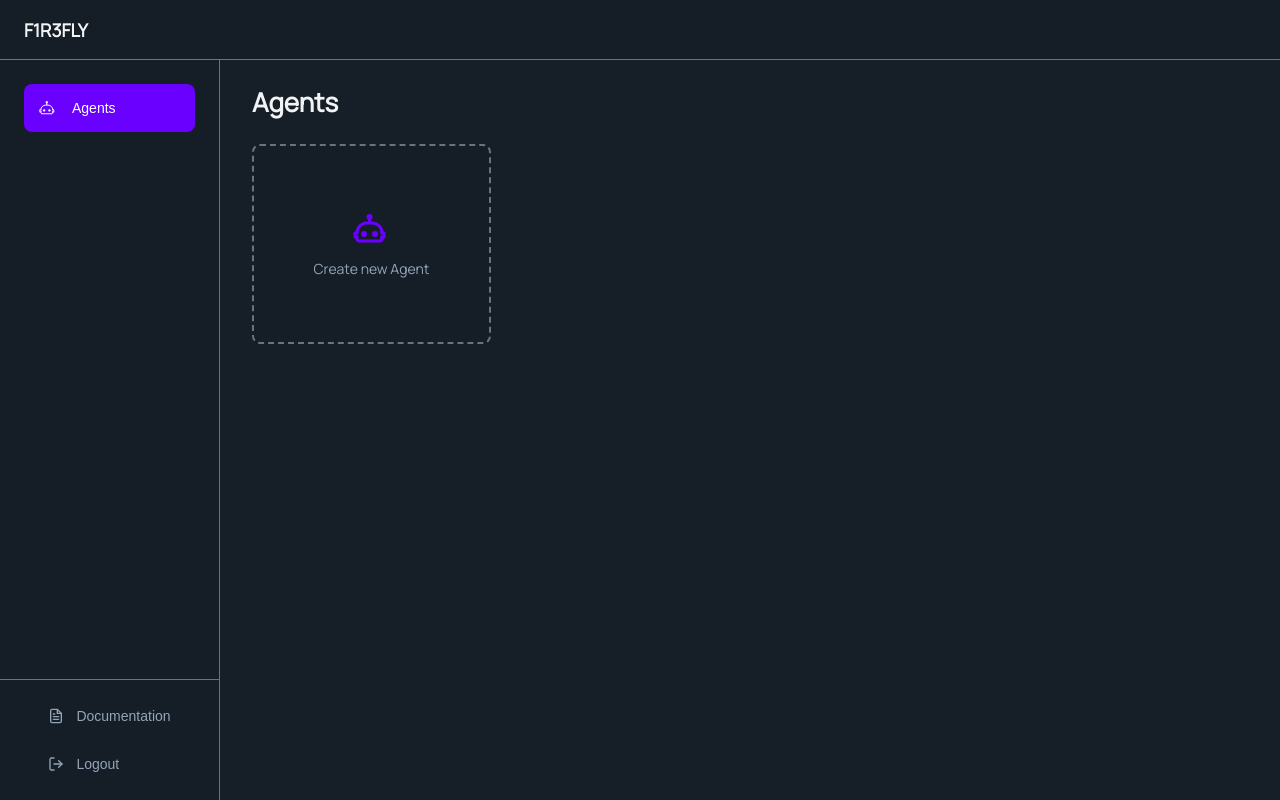
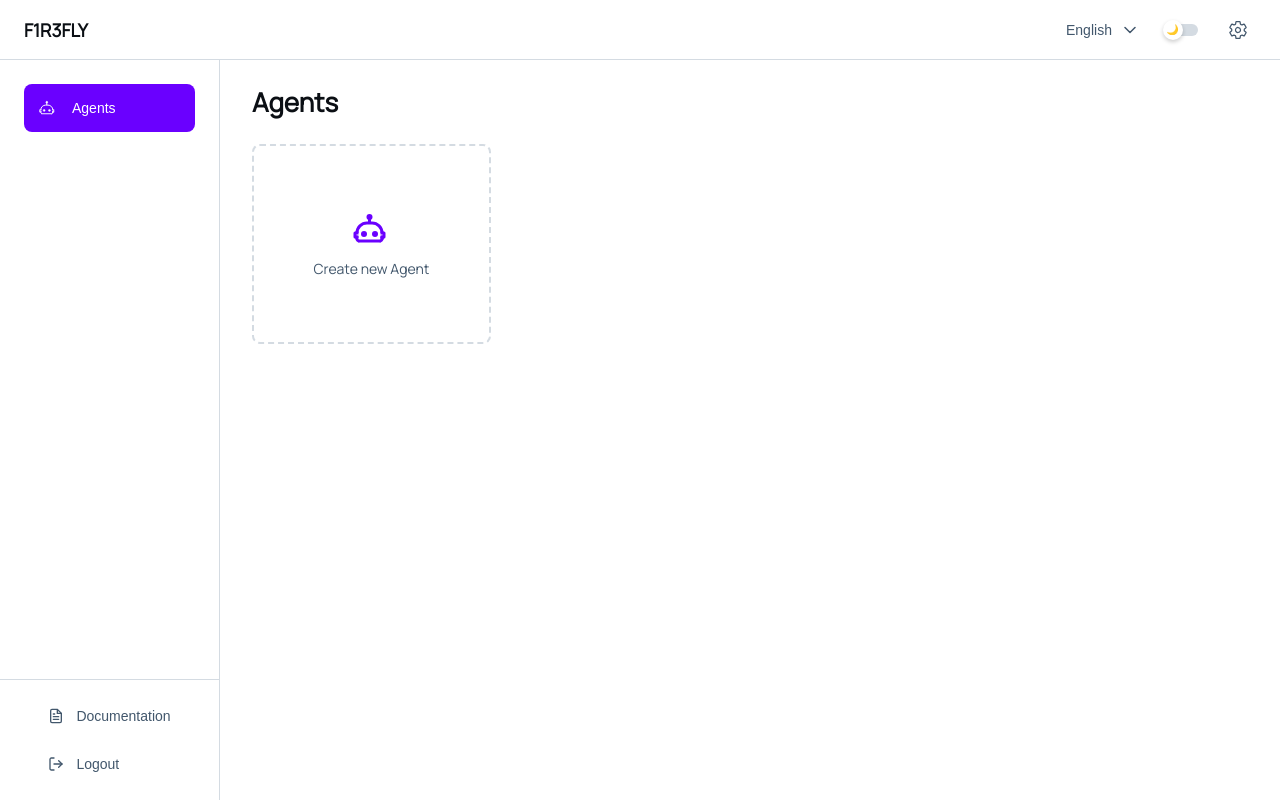
Before and after one commit to F1R3FLY-io/embers-frontend, a React (Vite) app in the folder apps/embers/: page /create in a window 1280 px wide. Built offline with nearby package versions, Linux system fonts and the light colour scheme.

Commit message:
create finished for now

```diff
--- a/apps/embers/src/index.scss
+++ b/apps/embers/src/index.scss
@@ -2,12 +2,14 @@
   margin: 0;
   padding: 0;
   box-sizing: border-box;
+  transition: background-color 0.3s ease, color 0.3s ease, border-color 0.3s ease;
 }
 
 html, body {
   height: 100%;
   background-color: var(--background-color);
   overflow: hidden;
+  transition: background-color 0.3s ease, color 0.3s ease;
 }
 
 @media (prefers-color-scheme: dark) {
@@ -34,5 +36,5 @@ html, body {
   --text-color-primary: #0b0f14;
   --text-color-secondary: #42576c;
   --background-neutral-overlay: #faf7ffe5;
-  --border-color: #9ca3af;
+  --border-color: #D4DBE2;
 }
--- a/apps/embers/src/pages/Create/Create.module.scss
+++ b/apps/embers/src/pages/Create/Create.module.scss
@@ -8,10 +8,11 @@
 .headerBar {
   width: 100%;
   height: 60px;
-  background-color: var(--background-neutral-overlay);
+  background-color: var(--background-color);
   border-bottom: 1px solid var(--border-color);
   display: flex;
   align-items: center;
+  justify-content: space-between;
   padding: 0 24px;
   position: sticky;
   top: 0;
@@ -25,6 +26,144 @@
   margin: 0;
 }
 
+.headerRight {
+  display: flex;
+  align-items: center;
+  gap: 16px;
+}
+
+.languageDropdown {
+  position: relative;
+
+  .dropdown {
+    background-color: transparent;
+    border: none;
+    border-radius: 6px;
+    padding: 6px 24px 6px 12px;
+    color: var(--text-color-secondary);
+    font-size: 14px;
+    cursor: pointer;
+    outline: none;
+    transition: all 0.3s ease;
+    appearance: none;
+    -webkit-appearance: none;
+    -moz-appearance: none;
+
+    &:hover {
+      background-color: rgba(255, 255, 255, 0.05);
+      color: var(--text-color-primary);
+    }
+  }
+
+  .chevron {
+    position: absolute;
+    right: 8px;
+    top: 50%;
+    transform: translateY(-50%);
+    pointer-events: none;
+    transition: all 0.3s ease;
+    color: var(--text-color-secondary);
+  }
+
+  &:hover .chevron {
+    color: var(--text-color-primary);
+  }
+}
+
+.themeSwitch {
+  .switch {
+    position: relative;
+    display: inline-block;
+    width: 44px;
+    height: 24px;
+  }
+
+  .switch input {
+    opacity: 0;
+    width: 0;
+    height: 0;
+  }
+
+  .slider {
+    position: absolute;
+    cursor: pointer;
+    top: 6px;
+    left: 6px;
+    right: 6px;
+    bottom: 6px;
+
+    background-color: var(--border-color);
+    transition: all 0.3s ease;
+    border-radius: 12px;
+
+    &:before {
+      position: absolute;
+      content: "";
+      height: 20px;
+      width: 20px;
+      left: -3px;
+      top: -4px;
+      background-color: white;
+      transition: all 0.3s ease;
+      border-radius: 50%;
+      box-shadow: 0 2px 4px rgba(0, 0, 0, 0.2);
+    }
+
+    &:after {
+      position: absolute;
+      content: "🌙";
+      font-size: 10px;
+      left: -1.5px;
+      top: -2px;
+      transition: all 0.3s ease;
+      pointer-events: none;
+      z-index: 1;
+      display: flex;
+      align-items: center;
+      justify-content: center;
+      width: 16px;
+      height: 16px;
+    }
+  }
+
+  input:checked + .slider {
+    background-color: #4a4a4a;
+  }
+
+  input:checked + .slider:before {
+    transform: translateX(20px);
+    background-color: #6a00ff;
+  }
+
+  input:checked + .slider:after {
+    transform: translateX(20px);
+    filter: brightness(0) invert(1);
+  }
+}
+
+.settingsIcon {
+  background: none;
+  border: none;
+  color: var(--text-color-secondary);
+  cursor: pointer;
+  padding: 8px;
+  border-radius: 6px;
+  display: flex;
+  align-items: center;
+  justify-content: center;
+  transition: all 0.3s ease;
+
+  &:hover {
+    color: white;
+    background-color: rgba(255, 255, 255, 0.1);
+  }
+
+  svg {
+    width: 20px;
+    height: 20px;
+  }
+}
+
 .mainContent {
   flex: 1;
   display: flex;
@@ -34,7 +173,7 @@
 
 .dashboard {
   width: 220px;
-  background-color: var(--background-neutral-overlay);
+  background-color: var(--background-color);
   border-right: 1px solid var(--border-color);
   padding: 24px;
   min-height: 100%;
@@ -84,7 +223,7 @@
 }
 
 .gridBox {
-  background-color: var(--background-neutral-overlay);
+  background-color: var(--background-color);
   border: 1px solid var(--border-color);
   border-radius: 8px;
   padding: 16px;
@@ -92,7 +231,7 @@
   display: flex;
   align-items: center;
   justify-content: center;
-  transition: all 0.2s ease;
+  transition: all 0.3s ease;
 }
 
 .gridBox:hover {
@@ -156,12 +295,12 @@
   color: var(--text-color-secondary);
   cursor: pointer;
   border-radius: 8px;
-  transition: all 0.2s ease;
+  transition: all 0.3s ease;
   font-size: 14px;
 }
 
 .iconButton:hover {
-  background-color: var(--background-neutral-overlay);
+  background-color: rgba(255, 255, 255, 0.05);
   color: var(--text-color-primary);
 
   svg {
--- a/apps/embers/src/pages/Create/Create.tsx
+++ b/apps/embers/src/pages/Create/Create.tsx
@@ -1,13 +1,67 @@
-import { ContainerWithLogo } from "@/lib/components/ContainerWithLogo";
+import { useState, useEffect } from "react";
 import { Text } from "@/lib/components/Text";
 import styles from "./Create.module.scss";
 
 export default function Create() {
+  const [isDarkMode, setIsDarkMode] = useState(true);
+
+  useEffect(() => {
+    // Check for saved theme preference or default to dark
+    const savedTheme = localStorage.getItem('theme');
+    const prefersDark = window.matchMedia('(prefers-color-scheme: dark)').matches;
+    const shouldBeDark = savedTheme ? savedTheme === 'dark' : prefersDark;
+
+    setIsDarkMode(shouldBeDark);
+    updateTheme(shouldBeDark);
+  }, []);
+
+  const updateTheme = (dark: boolean) => {
+    if (dark) {
+      document.documentElement.classList.remove('light-theme');
+    } else {
+      document.documentElement.classList.add('light-theme');
+    }
+    localStorage.setItem('theme', dark ? 'dark' : 'light');
+  };
+
+  const toggleTheme = () => {
+    const newDarkMode = !isDarkMode;
+    setIsDarkMode(newDarkMode);
+    updateTheme(newDarkMode);
+  };
   return (
     <div className={styles.page}>
       <div className={styles.headerBar}>
         <div className={styles.appTitle}>
           <Text type="title" fontSize={18}>F1R3FLY</Text>
+        </div>
+        <div className={styles.headerRight}>
+          <div className={styles.languageDropdown}>
+            <select className={styles.dropdown}>
+              <option value="en">English</option>
+              <option value="es">Español</option>
+              <option value="fr">Français</option>
+              <option value="de">Deutsch</option>
+            </select>
+            <svg className={styles.chevron} width="12" height="8" viewBox="0 0 12 8" fill="none" xmlns="http://www.w3.org/2000/svg">
+              <path d="M1 1.5L6 6.5L11 1.5" stroke="currentColor" strokeWidth="1.5" strokeLinecap="round" strokeLinejoin="round"/>
+            </svg>
+          </div>
+          <div className={styles.themeSwitch}>
+            <label className={styles.switch}>
+              <input
+                type="checkbox"
+                checked={isDarkMode}
+                onChange={toggleTheme}
+              />
+              <span className={styles.slider}></span>
+            </label>
+          </div>
+          <button className={styles.settingsIcon}>
+            <svg width="20" height="20" viewBox="0 0 512 512" fill="none" xmlns="http://www.w3.org/2000/svg">
+              <path d="M262.29,192.31a64,64,0,1,0,57.4,57.4A64.13,64.13,0,0,0,262.29,192.31ZM416.39,256a154.34,154.34,0,0,1-1.53,20.79l45.21,35.46A10.81,10.81,0,0,1,462.52,326l-42.77,74a10.81,10.81,0,0,1-13.14,4.59l-44.9-18.08a16.11,16.11,0,0,0-15.17,1.75A164.48,164.48,0,0,1,325,400.8a15.94,15.94,0,0,0-8.82,12.14l-6.73,47.89A11.08,11.08,0,0,1,298.77,470H213.23a11.11,11.11,0,0,1-10.69-8.87l-6.72-47.82a16.07,16.07,0,0,0-9-12.22,155.3,155.3,0,0,1-21.46-12.57,16,16,0,0,0-15.11-1.71l-44.89,18.07a10.81,10.81,0,0,1-13.14-4.58l-42.77-74a10.8,10.8,0,0,1,2.45-13.75l38.21-30a16.05,16.05,0,0,0,6-14.08c-.36-4.17-.58-8.33-.58-12.5s.21-8.27.58-12.35a16,16,0,0,0-6.07-13.94l-38.19-30A10.81,10.81,0,0,1,49.48,186l42.77-74a10.81,10.81,0,0,1,13.14-4.59l44.9,18.08a16.11,16.11,0,0,0,15.17-1.75A164.48,164.48,0,0,1,187,111.2a15.94,15.94,0,0,0,8.82-12.14l6.73-47.89A11.08,11.08,0,0,1,213.23,42h85.54a11.11,11.11,0,0,1,10.69,8.87l6.72,47.82a16.07,16.07,0,0,0,9,12.22,155.3,155.3,0,0,1,21.46,12.57,16,16,0,0,0,15.11,1.71l44.89-18.07a10.81,10.81,0,0,1,13.14,4.58l42.77,74a10.8,10.8,0,0,1-2.45,13.75l-38.21,30a16.05,16.05,0,0,0-6.05,14.08C416.17,247.67,416.39,251.83,416.39,256Z" stroke="currentColor" strokeWidth="32" strokeLinecap="round" strokeLinejoin="round"/>
+            </svg>
+          </button>
         </div>
       </div>
       <div className={styles.mainContent}>
```
Also changed, not shown: apps/embers/src/pages/Create/Create.module.scss.d.ts (+8 -0 lines).
